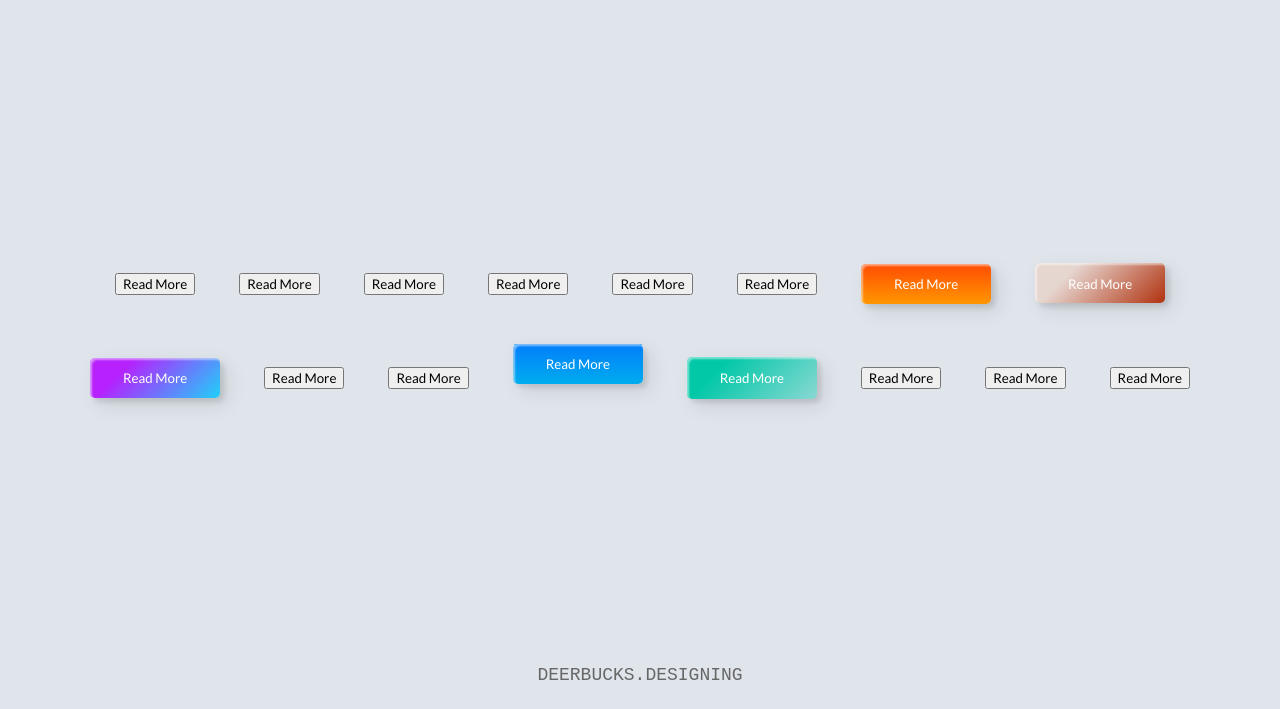
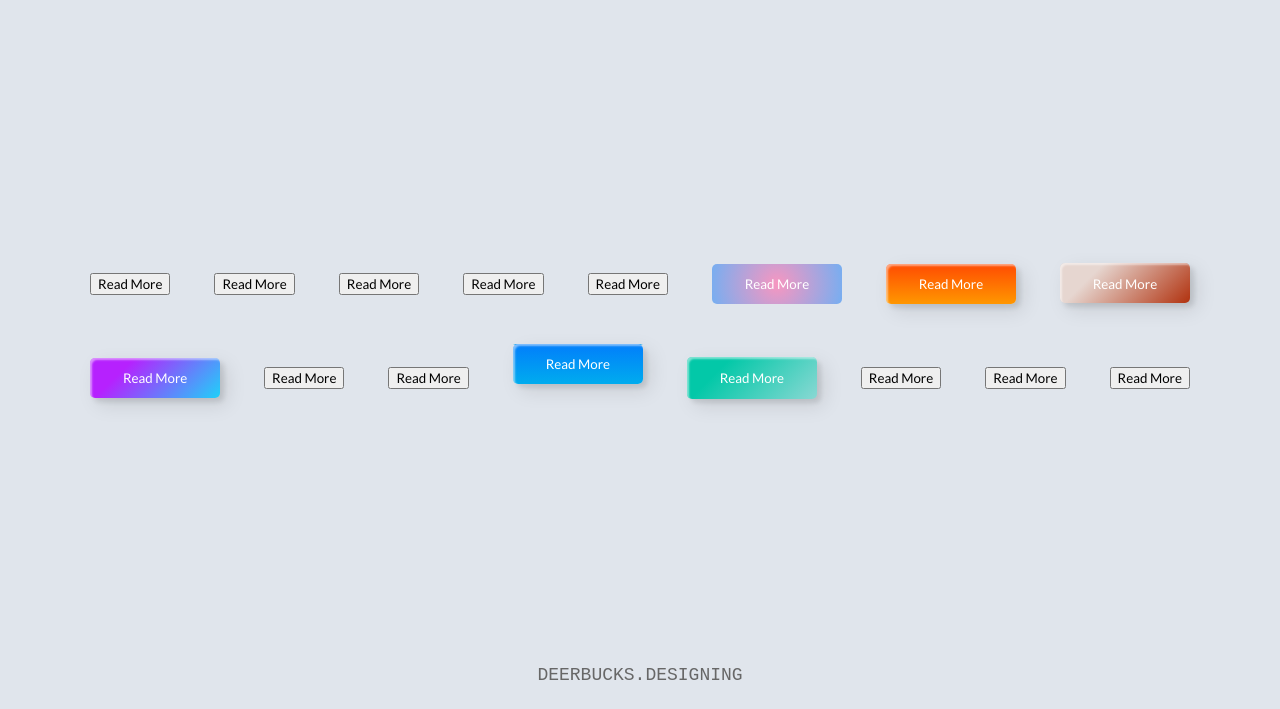
Before and after one commit to cc5324/animation-buttons, a website: page index.html in a window 1280 px wide. Shown: the part 91-800 px from the top of the page. Drawn offline with Linux system fonts and the light colour scheme.

Commit message:
feat: finished button6 #16 (#30)
Co-authored-by: AJay <55973225+a7773077567@users.noreply.github.com>

```diff
--- a/index.html
+++ b/index.html
@@ -20,7 +20,7 @@
         <button class="button3">Read More</button>
         <button class="button4">Read More</button>
         <button class="button5">Read More</button>
-        <button class="button6">Read More</button>
+        <button class="button6"><span>Read More</span></button>
         <button class="button7">
           <span class="button7_text">Read More</span>
         </button>
--- /dev/null
+++ b/scss/components/buttons/_button-6.scss
@@ -0,0 +1,105 @@
+$button-height: 40px;
+
+//製造出(偽元素)更為立體的陰影效果
+$box-shadow-set: -4px -4px 5px rgba(255, 255, 255, 1),
+  7px 7px 20px rgba(0, 0, 0, 0.4), 4px 4px 5px rgba(0, 0, 0, 0.3);
+
+//統一所有偽元素的 transition
+$transition-setting: all 500ms ease-in-out;
+
+.button6 {
+  position: relative;
+  width: 130px;
+  height: $button-height;
+  padding: 0;
+  border: none;
+  border-radius: 5px;
+  color: white;
+  background: radial-gradient(
+    circle,
+    rgba(247, 150, 192, 1) 0%,
+    rgba(118, 174, 241, 1) 100%
+  );
+
+  span {
+    position: relative;
+    display: block;
+    width: 100%;
+    height: 100%;
+    line-height: $button-height;
+  }
+
+  &:hover {
+    color: rgba(118, 174, 241, 1);
+    background: transparent;
+    box-shadow: none;
+  }
+
+  &::before,
+  &::after {
+    content: "";
+    display: block;
+
+    width: 0;
+    height: 0.5px;
+
+    box-shadow: $box-shadow-set;
+
+    transition: $transition-setting;
+  }
+
+  &::before {
+    position: absolute;
+    top: 0;
+    left: 0;
+  }
+
+  &:hover::before {
+    width: 100%;
+  }
+
+  &::after {
+    position: absolute;
+    right: 0;
+    bottom: 0;
+  }
+
+  &:hover::after {
+    width: 100%;
+  }
+
+  span {
+    &::before,
+    &::after {
+      content: "";
+      display: block;
+
+      width: 1px;
+      height: 0;
+
+      box-shadow: $box-shadow-set;
+
+      transition: $transition-setting;
+    }
+
+    &::before {
+      position: absolute;
+      bottom: 0;
+      left: 0;
+    }
+
+    &:hover::before {
+      height: 100%;
+    }
+
+    &::after {
+      position: absolute;
+      top: 0;
+      right: 0;
+    }
+
+    &:hover::after {
+      height: 100%;
+    }
+  }
+}
--- a/scss/layout/_body.scss
+++ b/scss/layout/_body.scss
@@ -1,5 +1,6 @@
 @use "../utils/breakpoints";
 
+@use "../components/buttons/button-6";
 @use "../components/buttons/button-7";
 @use "../components/buttons/button-8";
 @use "../components/buttons/button-9";
```
Also changed, not shown: style/style.css, 1 other file.
